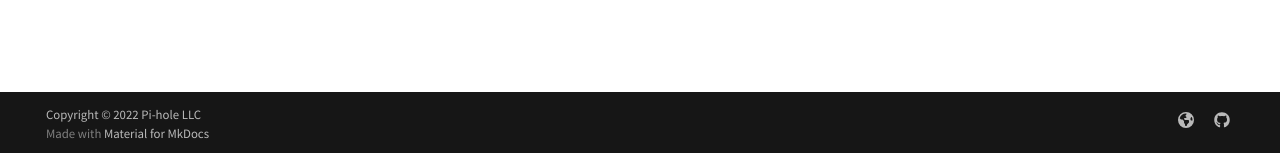
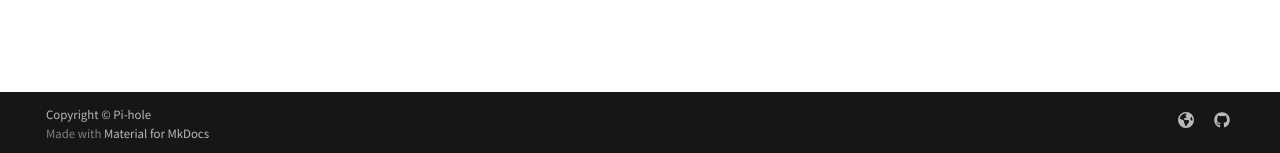
Before and after one commit to pi-hole/docs, an MkDocs documentation site: the page built from docs/main/update.md, in a window 1280 px wide. Shown: the part 744-897 px from the top of the page. Built offline with MkDocs 1.6.1 and Material for MkDocs 9.7.7, drawn with Linux system fonts in a browser that asks for light colours; comment, search, counter and statistics services are not loaded.

Commit message:
Update copyright attribution line
https://smallbusiness.chron.com/year-copyright-statement-mean-62027.html

```diff
--- a/mkdocs.yml
+++ b/mkdocs.yml
@@ -2,7 +2,7 @@ site_name: 'Pi-hole documentation'
 site_url: 'https://docs.pi-hole.net/'
 repo_url: 'https://github.com/pi-hole/pi-hole'
 edit_uri: '../docs/blob/master/docs/'
-copyright: 'Copyright &copy; 2022 Pi-hole LLC'
+copyright: 'Copyright &copy; Pi-hole'
 remote_branch: gh-pages
 theme:
   name: 'material'
```
